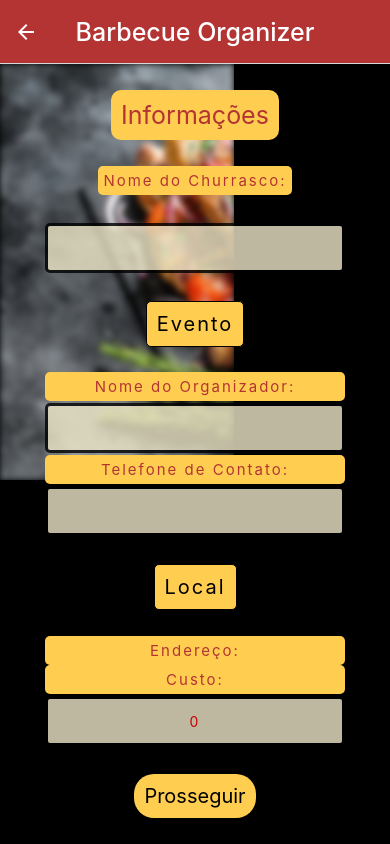
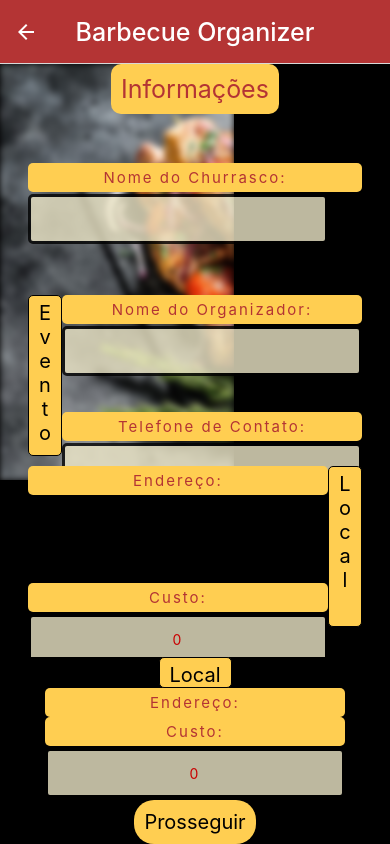
Before and after one commit to Henrique-Botelho/barbecueOrganizer, a React Native app: screen /info in a window 390 px wide. Built offline with nearby package versions, Linux system fonts and the light colour scheme.

Commit message:
commit da semana passada

```diff
--- a/src/components/Item.js
+++ b/src/components/Item.js
@@ -34,7 +34,7 @@ export default function Item(props) {
 
 const styles = StyleSheet.create({
   name: {
-    fontSize: 15,
+    fontSize: 18,
     letterSpacing: 2,
     padding: 5,
     paddingRight: 20,
@@ -49,6 +49,6 @@ const styles = StyleSheet.create({
     backgroundColor: "#ede6c7",
     margin: 2,
     borderRadius: 5,
-    width: 220 ,
+    width: 350,
   },
 });
--- a/src/components/Preco.js
+++ b/src/components/Preco.js
@@ -10,7 +10,10 @@ export default function Preco(props) {
 
     return(
         <View style={styles.corpo}>
+            <View style={styles.col1}>
                 <Text style={styles.textcarnes} >{props.nome} </Text>
+            </View>
+            <View style={styles.col2}>
                 <Text style={styles.rs}>R$ </Text>
                 <TextInput
                     style={styles.inputs}
@@ -18,6 +21,7 @@ export default function Preco(props) {
                     value={item}
                     keyboardType="numeric"
                 />
+            </View>
         </View>
     );
 }
@@ -27,21 +31,18 @@ const styles = StyleSheet.create({
         flexDirection: "row",
         alignItems:"center",
         flex:1,
-        borderWidth: 0.1,
-        borderColor: "black",
         borderRadius: 5,
         margin: 2,
-        backgroundColor: '#FFCE51'
+        backgroundColor: '#FFCE51',
+        width:360,
+        display: "flex",
+        flexDirection: "row",
+        justifyContent: "space-between",
     },
     textcarnes: {
         letterSpacing: 1,
         fontSize: 18,
-        // fontWeight:600,
-        width:200,
         paddingLeft:5,
-    },
-    rs:{
-        // fontWeight:600,
     },
     inputs: {
         borderColor: '#b43434',
@@ -50,5 +51,6 @@ const styles = StyleSheet.create({
         fontSize: 18,
         width:100,
         paddingLeft:5,
+        backgroundColor:'#fff',
     }
 })
--- a/src/components/Section.js
+++ b/src/components/Section.js
@@ -1,5 +1,5 @@
 import React, { useContext, useState } from "react";
-import { View, Text, StyleSheet, FlatList } from "react-native";
+import { View, Text, StyleSheet, FlatList, SafeAreaView} from "react-native";
 import { MainContext } from "../context/mainContext";
 import Item from "./Item";
 
@@ -9,6 +9,7 @@ export default function Section(props) {
     return (
         <View style={styles.view}>
             <Text style={styles.titulo}>{props.tipo}</Text>
+            <SafeAreaView style={styles.safeview}>
               <FlatList
                 data={data.comidas[props.tipo]}
                 renderItem={({item, index}) => {
@@ -16,12 +17,16 @@ export default function Section(props) {
                     <Item class={props.tipo} name={item.nome} position={index} />
                   );
                 }}
-            />
+              style={styles.flat}/>
+            </SafeAreaView>
         </View>
     );
 }
 
 const styles = StyleSheet.create({
+  view:{
+    flex:1,
+  },
   titulo: {
     fontSize: 20,
     borderColor: "black",
@@ -32,4 +37,9 @@ const styles = StyleSheet.create({
     borderRadius: 5,
     textAlign: "center",
   },
+  safeview:{
+    flexDirection: "column",
+    justifyContent: "center",
+    alignItems:"center",
+  },
 });
--- a/src/pages/Acompanhamentos.js
+++ b/src/pages/Acompanhamentos.js
@@ -8,9 +8,9 @@ export default function Acompanhamentos(props) {
         <View style={styles.view}>
             <ImageBackground blurRadius={3} resizeMode="cover" opacity={0.48} source={require('../../assets/fundo.png')}  style={styles.image}>
                 <Text style={styles.textTitulo}>Acompanhamentos</Text>
-
-                <Section tipo="Acompanhamentos" />
-
+                <View style={styles.container}>
+                    <Section tipo="Acompanhamentos" />
+                </View>
                 <TouchableOpacity
                     onPress={() => {
                         props.navigation.navigate("info");
@@ -40,6 +40,12 @@ const styles = StyleSheet.create({
         padding: 10,
         fontSize: 25,
     },
+    container:{
+        flex: 1,
+        flexDirection:"row",
+        justifyContent: "center",
+        marginTop:10,
+    },
     next: {
         backgroundColor: "#FFCE51",
         padding: 10,
--- a/src/pages/Assados.js
+++ b/src/pages/Assados.js
@@ -8,11 +8,15 @@ export default function Assados(props) {
         <View style={styles.view}>
             <ImageBackground blurRadius={3} resizeMode="cover" opacity={0.48} source={require('../../assets/fundo.png')}  style={styles.image}>
                 <Text style={styles.textTitulo}>Escolha seus Assados</Text>
-
-                    <Section tipo="Carne Bovina" />
-                    <Section tipo="Carne Suina" />
-                    <Section tipo="Frango" />
-
+                <View style={styles.container}>
+                  <Section tipo="Carne Bovina" />
+                </View>
+                <View style={styles.container}>
+                  <Section tipo="Carne Suina" />
+                </View>
+                <View style={styles.container}>
+                  <Section tipo="Frango" />
+                </View>
                 <TouchableOpacity
                     onPress={() => {props.navigation.navigate("bebidas")}} style={styles.next}>
                     <Text style={styles.textNext}>Prosseguir</Text>
@@ -38,13 +42,22 @@ const styles = StyleSheet.create({
     borderRadius: 10,
     padding: 10,
     fontSize: 25,
+    marginTop: 20,
+  },
+  container:{
+    flex: 1,
+    flexDirection:"row",
+    justifyContent: "center",
+    marginTop:10,
   },
   next: {
     backgroundColor: "#FFCE51",
     padding: 10,
     borderRadius: 20,
+    margin:20,
   },
   textNext: {
+    color: "#b43434",
     fontSize: 20,
   },
 });
--- a/src/pages/Bebidas.js
+++ b/src/pages/Bebidas.js
@@ -8,9 +8,9 @@ export default function Bebidas(props) {
         <View style={styles.view}>
             <ImageBackground blurRadius={3} resizeMode="cover" opacity={0.48} source={require('../../assets/fundo.png')}  style={styles.image}>
                 <Text style={styles.textTitulo}>Escolha suas Bebidas</Text>
-
-                <Section tipo="Bebidas" />
-
+                <View style={styles.container}>
+                    <Section tipo="Bebidas" />
+                </View>
                 <TouchableOpacity
                     onPress={() => {props.navigation.navigate("acompanhamentos")}} style={styles.next}>
                     <Text style={styles.textNext}>Prosseguir</Text>
@@ -36,6 +36,13 @@ const styles = StyleSheet.create({
         borderRadius: 10,
         padding: 10,
         fontSize: 25,
+        marginTop:20,
+    },
+    container:{
+        flex: 1,
+        flexDirection:"row",
+        justifyContent: "center",
+        marginTop:10,
     },
     next: {
         backgroundColor: "#FFCE51",
--- a/src/pages/ConfigPrecos.js
+++ b/src/pages/ConfigPrecos.js
@@ -13,15 +13,25 @@ export default function ConfigPrecos(props) {
 
             <Text style={styles.textTitulo}>Configure o preço de cada item:</Text>
             <ScrollView style={styles.scrollView}>
-                <View style={styles.fundo}>
+                <View>
                     <View style={styles.container}>
                         <CarregaPrecos type="Carne Bovina" />
                     </View>
-                    <CarregaPrecos type="Carne Suina" />
-                    <CarregaPrecos type="Frango" />
-                    <CarregaPrecos type="Bebidas" />
-                    <CarregaPrecos type="Acompanhamentos" />
-                    <CarregaPrecos type="Sem Falta" />
+                    <View style={styles.container}>
+                        <CarregaPrecos type="Carne Suina" />
+                    </View>
+                    <View style={styles.container}>
+                        <CarregaPrecos type="Frango" />
+                    </View>
+                    <View style={styles.container}>
+                        <CarregaPrecos type="Bebidas" />
+                    </View>
+                    <View style={styles.container}>
+                        <CarregaPrecos type="Acompanhamentos" />
+                    </View>
+                    <View style={styles.container}>
+                        <CarregaPrecos type="Sem Falta" />
+                    </View>
                 </View>
             </ScrollView>
                 <TouchableOpacity
@@ -39,7 +49,7 @@ export default function ConfigPrecos(props) {
 
 const styles = StyleSheet.create({
     scrollView:{
-        height: 0,
+        flex:1,
     },
     view: {
         flex: 1
@@ -64,7 +74,6 @@ const styles = StyleSheet.create({
         flex: 1,
         flexDirection:"row",
         justifyContent: "center",
-        alignItems: "flex-end",
     },
     next: {
         backgroundColor: "#FFCE51",
--- a/src/pages/Info.js
+++ b/src/pages/Info.js
@@ -1,5 +1,5 @@
 import React, { useContext, useState } from "react";
-import { View, Text, TextInput, StyleSheet, ImageBackground, TouchableOpacity, Dimensions, Alert } from "react-native";
+import { View, Text, TextInput, StyleSheet, ImageBackground, TouchableOpacity, Dimensions, Alert, ScrollView } from "react-native";
 import { MainContext } from "../context/mainContext";
 import api from "../services/api";
 // import MapView from "react-native-maps";
@@ -96,20 +96,27 @@ export default function Info(props) {
         style={styles.image}
       >
         <Text style={styles.textTitulo}>Informações</Text>
+        <ScrollView style={styles.scrollView}>
+        <View style={styles.container}>
           <Text style={styles.organizador}>Nome do Churrasco:</Text>
           <TextInput
             style={styles.inputs}
             onChangeText={setNomeChurras}
             value={nomeChurras}
           />
-        <Text style={styles.text}>Evento</Text>
-        <View style={styles.box}>
+        </View>
+        <View style={styles.container1}>
+          <Text style={styles.text}>E{'\n'}v{'\n'}e{'\n'}n{'\n'}t{'\n'}o</Text>
+          <View style={styles.evento}>
+            <View style={styles.item}>
               <Text style={styles.organizador}>Nome do Organizador:</Text>
               <TextInput
                 style={styles.inputs}
                 onChangeText={setName}
                 value={name}
                 />
+            </View>
+            <View style={styles.item}>
               <Text style={styles.organizador}>Telefone de Contato:</Text>
               <TextInput
                 style={styles.inputs}
@@ -118,6 +125,54 @@ export default function Info(props) {
                 keyboardType="numeric"
                 />
             </View>
+          </View>
+        </View>
+        <View style={styles.container2}>
+          {/* <MapView
+              style={styles.map}
+              region={ region }
+              onRegionChangeComplete={(region) => setRegion(region)}>
+                <Marker coordinate={
+                  {
+                    latitude: dados.lat,
+                    longitude: dados.long,
+                  }
+                }/>
+              </MapView> */}
+          <View style={styles.local}>
+            <View>
+              <Text style={styles.organizador}>Endereço:</Text>
+              {/* <TextInput
+                style={styles.inputs}
+                onChangeText={setEnder}
+                value={ender}
+                />
+                <Text> ou </Text>
+                <Text style={styles.organizador}>CEP:</Text>
+                <TextInput
+                style={styles.inputs}
+                onChangeText={setCep}
+                value={cep}
+                keyboardType="numeric"
+                />
+                <TouchableOpacity onPress={changeMarker}>
+                <Text>Enviar</Text>
+              </TouchableOpacity> */}
+            </View>
+            <View>
+              <Text style={styles.organizador}>Custo:</Text>
+              <TextInput
+                style={styles.inputs}
+                onChangeText={setPrice}
+                value={price}
+                keyboardType="numeric"
+              />
+            </View>
+          </View>
+          <Text style={styles.text}>L{'\n'}o{'\n'}c{'\n'}a{'\n'}l</Text>
+        </View>
+        </ScrollView>
+        {semNome ? <View><Text style={styles.alert}>O seu churrasco deve ter um nome</Text></View> : null}
         <Text style={styles.text}>Local</Text>
         {/* <MapView
             style={styles.map}
@@ -197,6 +252,11 @@ const styles = StyleSheet.create({
     flex: 1,
     justifyContent: "space-evenly",
   },
+
+  scrollView:{
+    flex:1,
+  },
+
   textTitulo: {
     backgroundColor: "#FFCE51",
     color: "#b43434",
@@ -204,13 +264,36 @@ const styles = StyleSheet.create({
     padding: 10,
     fontSize: 25,
   },
-  next: {
+
+  container:{
+    flex: 1,
+    flexDirection:"column",
+    justifyContent: "center",
+    marginTop:10,
+  },
+  container1:{
+    flex: 1,
+    flexDirection:"row",
+    justifyContent: "center",
+    marginTop:10,
+  },
+  container2:{
+    flex: 1,
+    flexDirection:"row",
+    justifyContent: "center",
+    marginTop:10,
+  },
+  text: {
+    fontSize: 20,
+    borderColor: "black",
+    borderWidth: 1,
     backgroundColor: "#FFCE51",
-    padding: 10,
-    borderRadius: 20,
-  },
-  textNext: {
-    fontSize: 20,
+    paddingRight: 10,
+    paddingLeft: 10,
+    paddingTop: 5,
+    borderRadius: 5,
+    textAlign: "center",
+    maxHeight:200,
   },
   inputs: {
     borderColor: "#black",
@@ -228,6 +311,33 @@ const styles = StyleSheet.create({
     color: "#fc0000",
     letterSpacing: 2,
   },
+  evento: {
+    width: 300,
+    height:200,
+    display: "flex",
+    flexDirection: "column",
+    justifyContent: "space-between",
+  },
+  local: {
+    width: 300,
+    height:200,
+    display: "flex",
+    flexDirection: "column",
+    justifyContent: "space-between",
+  },
+
+
+  next: {
+    backgroundColor: "#FFCE51",
+    padding: 10,
+    borderRadius: 20,
+  },
+  textNext: {
+    fontSize: 20,
+  },
+
+
+
   map: {
     height: 250,
     width: Dimensions.get("window").width,
@@ -241,17 +351,12 @@ const styles = StyleSheet.create({
     borderRadius: 5,
     padding: 5,
   },
-  text: {
-    fontSize: 20,
-    borderColor: "black",
-    borderWidth: 1,
-    letterSpacing: 2,
-    backgroundColor: "#FFCE51",
-    padding: 10,
+
+  alert: {
+    backgroundColor: "#B43434",
+    color: "#fff",
     borderRadius: 5,
-    textAlign: "center",
-  },
-  box: {
-    width: 300,
+    fontSize: 15,
+    padding: 5,
   },
 });
--- a/src/pages/MeusChurras.js
+++ b/src/pages/MeusChurras.js
@@ -73,7 +73,7 @@ export default function MeusChurras(props) {
         return(
             <View style={styles.view}>
                 <ImageBackground blurRadius={3} resizeMode="cover" opacity={0.48} source={require('../../assets/fundo.png')}  style={styles.image}>
-                    <Text>Nenhum churrasco encontrado</Text>
+                    <Text styles={styles.nenhum}>Nenhum churrasco encontrado</Text>
                 </ImageBackground>
             </View>
         );
@@ -103,6 +103,16 @@ const styles = StyleSheet.create({
         flex: 1,
         justifyContent: "space-evenly"
     },
+    nenhum:{
+        alignSelf:"center",
+        textAlign:"center",
+        backgroundColor: '#FFCE51',
+        color: '#b43434',
+        borderRadius: 10,
+        padding: 10,
+        fontSize: 20,
+        margin:15,
+    },
     btn:{
         backgroundColor: "#FFCE51",
         borderRadius: 10,
```
Also changed, not shown: src/components/Participantes.js (+6 -3 lines), src/pages/Home.js (line endings or trailing spaces). Lines whose indentation alone changed are shown as unchanged.
